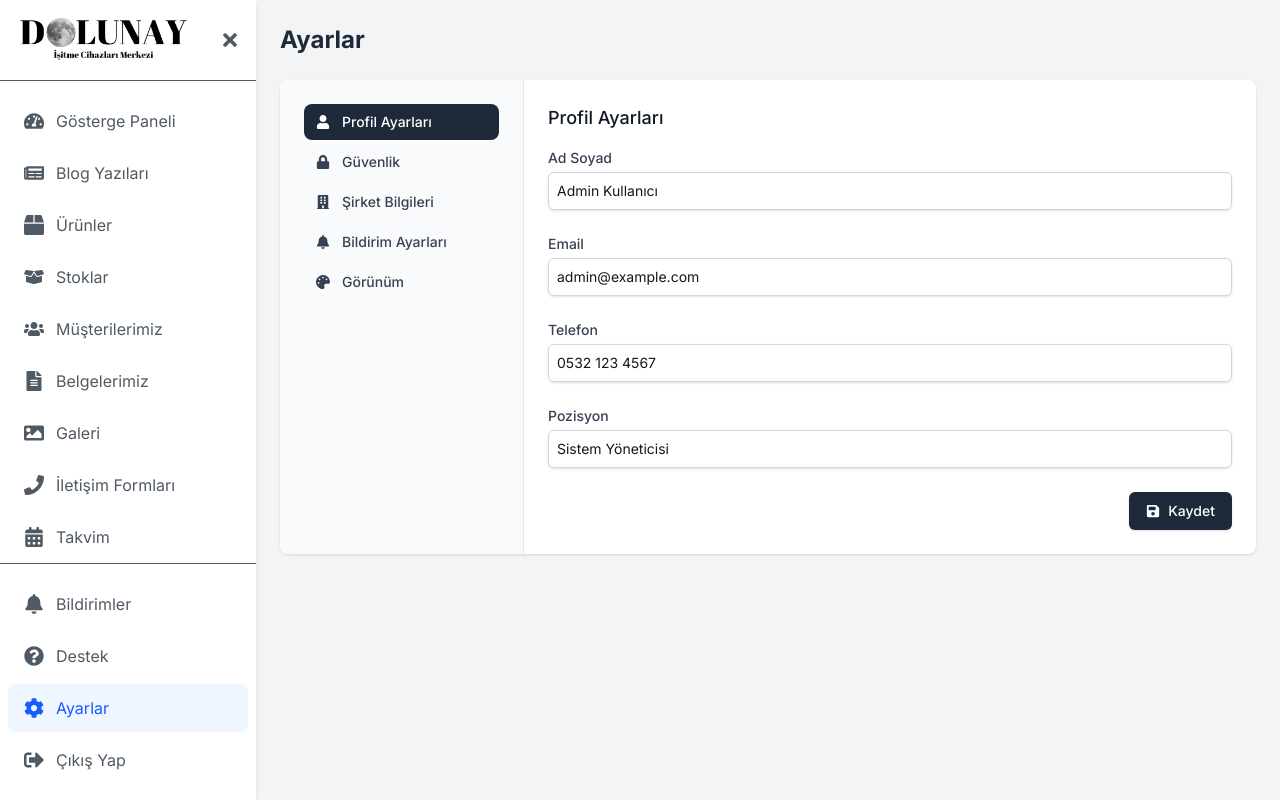
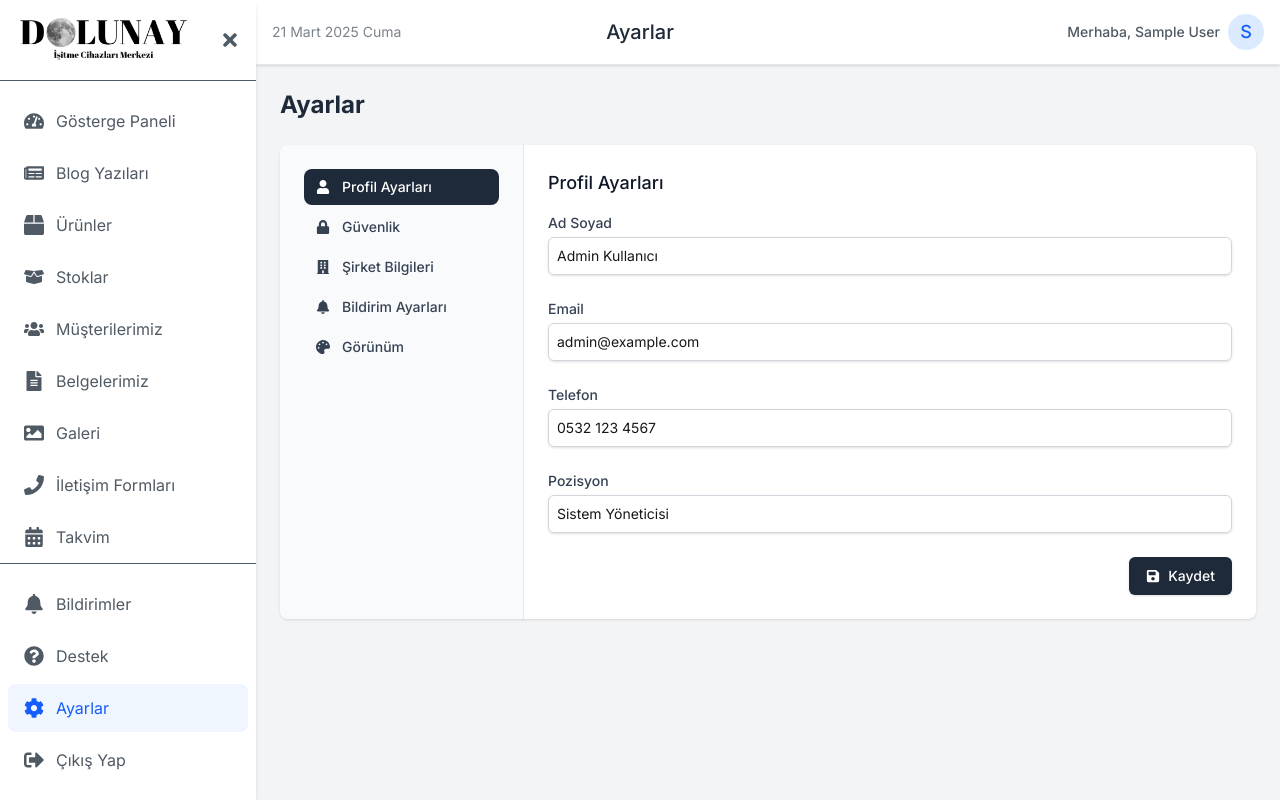
Before and after one commit to goktalha42/dolunay, a Next.js app: page /admin/ayarlar in a window 1280 px wide. Built offline with nearby package versions, Linux system fonts and the light colour scheme; no server answers; sample sign-in values are in the browser's storage.

Commit message:
admin panel tasarımı oturmuş

```diff
--- a/app/ClientPathCheck.tsx
+++ b/app/ClientPathCheck.tsx
@@ -17,7 +17,7 @@ export default function ClientPathCheck({
       {/* Admin sayfaları dışında Navbar'ı göster */}
       {!isAdminPage && <Navbar />}
 
-      {/* Admin sayfalarında padding ekleme */}
+      {/* Admin sayfalarında padding ekleme, site sayfalarında padding ekle */}
       <div className={!isAdminPage ? "pt-16" : ""}>
         {children}
       </div>
--- a/app/admin/layout.tsx
+++ b/app/admin/layout.tsx
@@ -27,6 +27,29 @@ import AdminSidebar from "./components/AdminSidebar";
 
 const inter = Inter({ subsets: ["latin"] });
 
+// Sayfa adlarını pathname'den türetme fonksiyonu
+const getPageTitle = (pathname: string) => {
+  const parts = pathname.split('/');
+  const lastPart = parts[parts.length - 1];
+
+  const titles: {[key: string]: string} = {
+    'dashboard': 'Gösterge Paneli',
+    'urunler': 'Ürünler',
+    'stoklar': 'Stoklar',
+    'musteriler': 'Müşterilerimiz',
+    'belgeler': 'Belgelerimiz',
+    'galeri': 'Galeri',
+    'iletisim': 'İletişim Formları',
+    'takvim': 'Takvim',
+    'bildirimler': 'Bildirimler',
+    'destek': 'Destek',
+    'ayarlar': 'Ayarlar',
+    'blog': 'Blog Yazıları'
+  };
+
+  return titles[lastPart] || 'Admin Panel';
+};
+
 export default function AdminLayout({
   children,
 }: {
@@ -38,6 +61,7 @@ export default function AdminLayout({
   const pathname = usePathname();
   const router = useRouter();
   const { data: session, status } = useSession();
+  const pageTitle = getPageTitle(pathname || '');
 
   // Client-side işlemleri güvenli hale getirmek için
   useEffect(() => {
@@ -109,6 +133,35 @@ export default function AdminLayout({
     <div className="flex h-screen bg-gray-100">
       <AdminSidebar />
       <div className="flex flex-col flex-1 overflow-hidden">
+        {/* Admin Paneli Header */}
+        <header className="bg-white shadow-sm z-10 border-b border-gray-200">
+          <div className="flex items-center justify-between h-16 px-4">
+            {/* Logo ve Sayfa Başlığı */}
+            <div className="flex items-center">
+              <div className="text-[#505A64] text-sm opacity-75">
+                {currentDate}
+              </div>
+            </div>
+
+            {/* Sayfa Başlığı - Orta */}
+            <div className="absolute left-1/2 transform -translate-x-1/2">
+              <h1 className="text-xl font-medium text-gray-800">{pageTitle}</h1>
+            </div>
+
+            {/* Kullanıcı Bilgisi */}
+            <div className="flex items-center">
+              <span className="text-sm font-medium text-[#505A64] mr-2">
+                Merhaba, {session?.user?.name || 'Admin'}
+              </span>
+              <div className="h-9 w-9 rounded-full bg-blue-100 flex items-center justify-center">
+                <span className="font-medium text-blue-600 text-lg">
+                  {session?.user?.name ? session.user.name.charAt(0) : 'A'}
+                </span>
+              </div>
+            </div>
+          </div>
+        </header>
+
         {/* İçerik Alanı */}
         <main className="flex-1 overflow-x-hidden overflow-y-auto bg-gray-100 p-6">
           {children}
```
